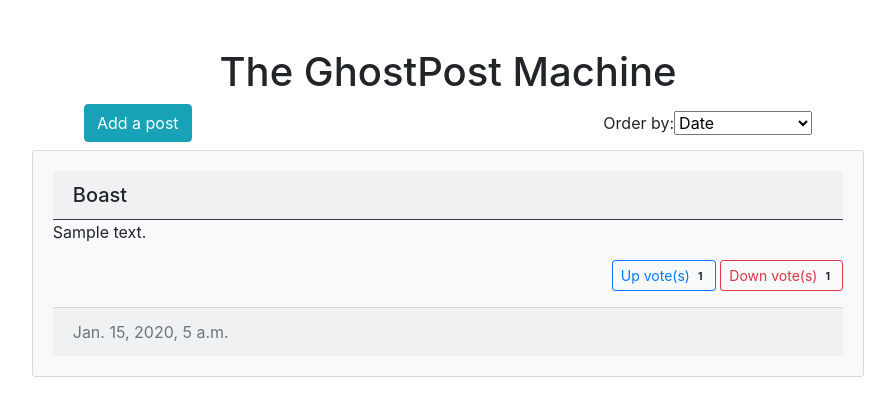
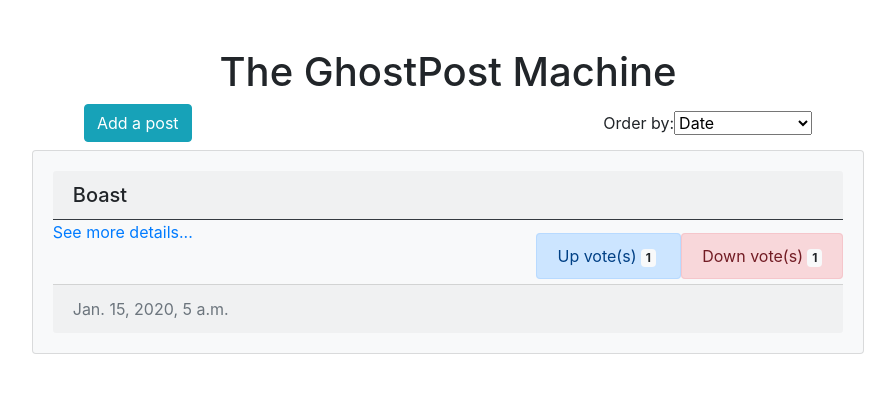
Before and after one commit to luisfff29/ghostpost, a Django app: page / in a window 1280 px wide. Shown: the top 416 px of the page, without its empty margins (192-1087 px from the left). Run offline with Django 3.2, Linux system fonts and the light colour scheme; tables that the repository leaves empty hold one stand-in row (values such as "Sample post"); some libraries are stand-ins or nearby versions.

Commit message:
move the votes function to indiv post pages

```diff
--- a/ghostpost_app/urls.py
+++ b/ghostpost_app/urls.py
@@ -7,5 +7,5 @@ urlpatterns = [
     path('addpost/', views.addpost, name='addpost'),
     path('up_vote/<int:post_id>/', views.for_up_vote, name='up_vote'),
     path('down_vote/<int:post_id>/', views.for_down_vote, name='down_vote'),
-    path('posts/<int:post_id>', views.post_details, name='post_details')
+    path('posts/<int:post_id>/', views.post_details, name='posts')
 ]
--- a/ghostpost_app/views.py
+++ b/ghostpost_app/views.py
@@ -38,14 +38,14 @@ def for_up_vote(request, post_id):
     post = GhostModel.objects.get(id=post_id)
     post.up_vote += 1
     post.save()
-    return HttpResponseRedirect(reverse('homepage'))
+    return HttpResponseRedirect(reverse('posts', kwargs={'post_id': post_id}))
 
 
 def for_down_vote(request, post_id):
     post = GhostModel.objects.get(id=post_id)
     post.down_vote += 1
     post.save()
-    return HttpResponseRedirect(reverse('homepage'))
+    return HttpResponseRedirect(reverse('posts', kwargs={'post_id': post_id}))
 
 
 def post_details(request, post_id):
--- a/templates/index.html
+++ b/templates/index.html
@@ -25,18 +25,14 @@
       <div class="card w-75 mx-auto bg-light mb-3">
         <div class="card-body">
           <h5 class="card-header border-dark">{{ post }}</h5>
-          <p class="card-text">{{ post.text }}</p>
+          <a href="{% url 'posts' post.id %}" class="card-text">See more details...</a>
           <p class='text-right'>
-            <a href='/up_vote/{{ post.id }}/'>
-              <button type="button" class="btn btn-outline-primary btn-sm">
-                Up vote(s) <span class="badge badge-light">{{ post.up_vote }}</span>
-              </button>
-            </a>
-            <a href='/down_vote/{{ post.id }}/'>
-              <button type="button" class="btn btn-outline-danger btn-sm">
-                Down vote(s) <span class="badge badge-light">{{ post.down_vote }}</span>
-              </button>
-            </a>
+            <span class="alert alert-primary" role="alert">
+              Up vote(s) <span class="badge badge-light">{{ post.up_vote }}</span>
+            </span>
+            <span class="alert alert-danger" role="alert">
+              Down vote(s) <span class="badge badge-light">{{ post.down_vote }}</span>
+            </span>
           </p>
           <div class='card-footer text-muted'>{{ post.date }}</div>
         </div>
```
Also changed, not shown: templates/posts.html (+12 -2 lines).
